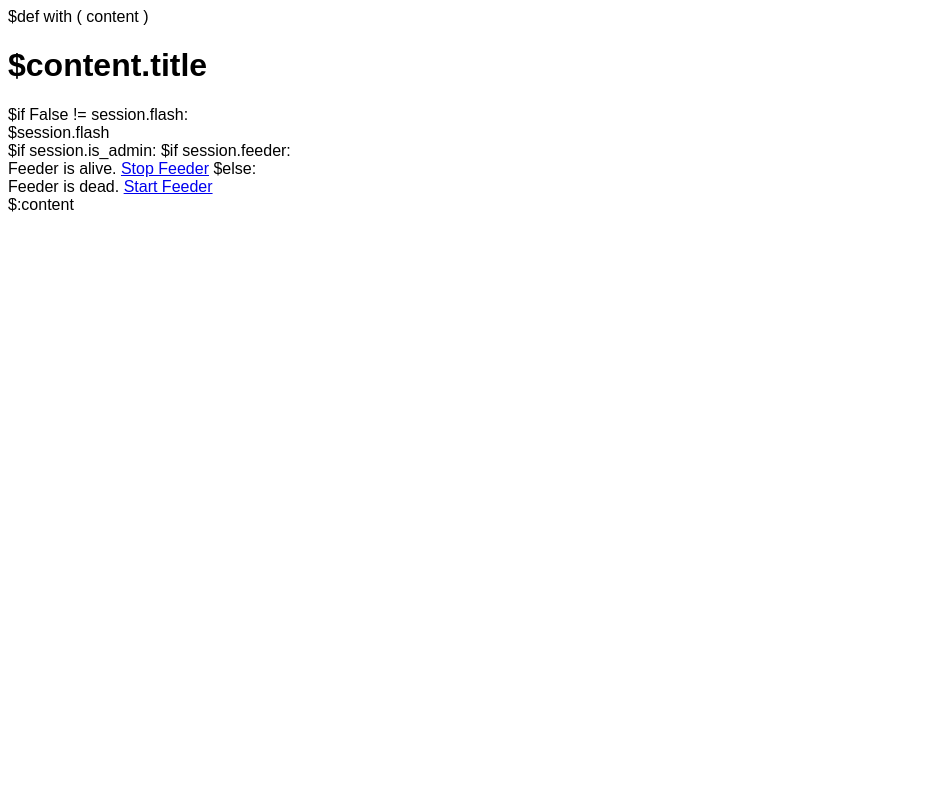
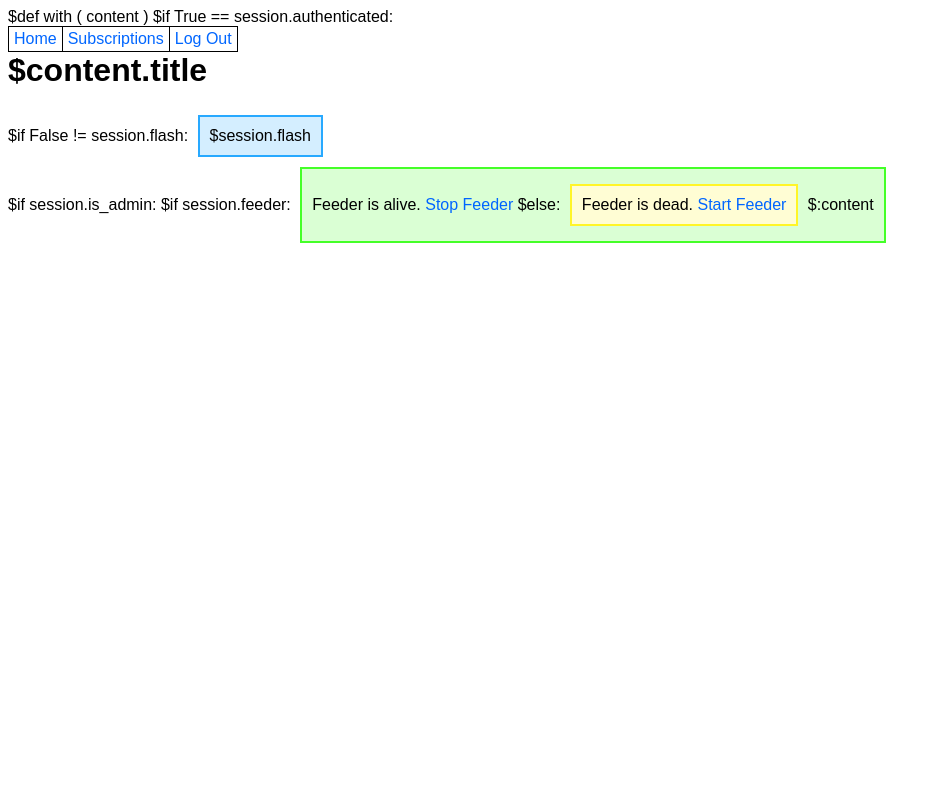
Before and after one commit to jmhobbs/simple-mail-feeder, a Python web app: template templates/layout.html in a window 1280 px wide. Shown: the whole page, without its empty margins (0-941 px from the left). Run offline with Jinja, Linux system fonts and the light colour scheme; the template is opened without the code that fills it, so the values that code supplies are empty.

Commit message:
Added menu, admin protection and css styling.

```diff
--- a/static/css/main.css
+++ b/static/css/main.css
@@ -1,9 +1,67 @@
-* {
+body {
 	font-family: Arial, Helvetica, sans-serif;
 }
 
-#form-login label {
-	width: 70px;
+h1, h2, h3, h4 {
+	clear: both;
+}
+
+a {
+	text-decoration: none;
+	color: #0066FF;
+}
+
+a:hover {
+	color: #00BF00;
+}
+
+label {
+	width: 80px;
 	font-weight: bold;
 	display: inline-block;
 }
+
+#flash, .error, #feeder-status {
+	margin: 5px;
+	padding: 10px;
+	display: inline-block;
+}
+
+#flash {
+	border: 2px solid #28A9FF;
+	background-color: #D4EEFF;
+}
+
+.error {
+	border: 2px solid #FF2F28;
+	background-color: #FFD6D4;
+}
+
+#feeder-status.alive {
+	border: 2px solid #44FF28;
+	background-color: #DAFFD4;
+}
+
+#feeder-status.dead {
+	border: 2px solid #FFF528;
+	background-color: #FFFDD4;
+}
+
+#menu {
+	list-style-type: none;
+	margin: 0;
+	padding: 0;
+}
+
+#menu > li {
+	display: inline-block;
+	float: left;
+	padding: 3px 5px;
+	border-right: 1px solid #000;
+	border-top: 1px solid #000;
+	border-bottom: 1px solid #000;
+}
+
+#menu li:first-child {
+	border-left: 1px solid #000;
+}
--- a/templates/layout.html
+++ b/templates/layout.html
@@ -5,6 +5,12 @@
 		<link rel="stylesheet" href="static/css/main.css" />
 	</head>
 	<body>
+		$if True == session.authenticated:
+			<ul id="menu">
+				<li><a href="/">Home</a></li>
+				<li><a href="subscription/list">Subscriptions</a></li>
+				<li><a href="logout">Log Out</a></li>
+			</ul>
 		<h1>$content.title</h1>
 		$if False != session.flash:
 			<div id="flash">$session.flash</div>
--- a/templates/login.html
+++ b/templates/login.html
@@ -2,7 +2,7 @@
 $var title: Log In
 
 $if error:
-    <div class="error">$error</div>
+	<div class="error">$error</div>
 
 <form id="form-login" action="/login" method="POST">
 	<label for="email">E-mail:</label><input type="text" name="email" /><br/>
```
Also changed, not shown: server.py (+15 -6 lines), templates/index.html (+6 -1 lines). Lines whose indentation alone changed are shown as unchanged.
